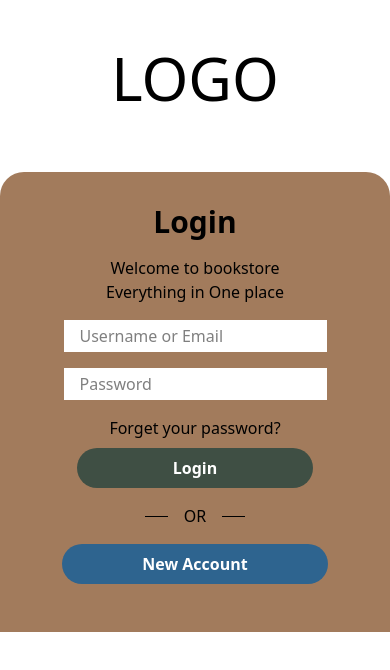
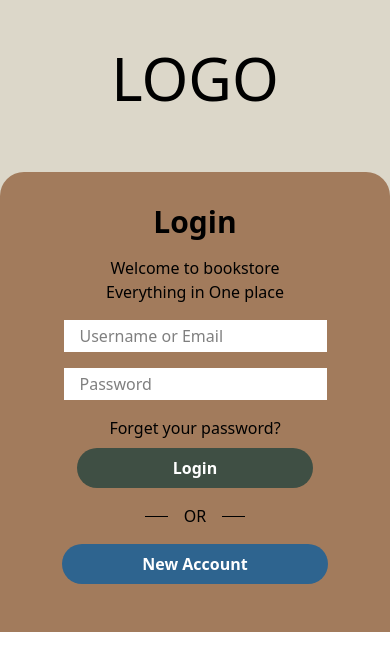
Before and after one commit to kkoryax/jsd9-spicyCatPadthai-html-site, a React app: page html/login.html in a window 390 px wide. Built offline with nearby package versions, Linux system fonts and the light colour scheme.

Commit message:
feat(login/mobile): minor changed at logo section- added bg color cream and changed margin to mt from m

```diff
--- a/html/login.html
+++ b/html/login.html
@@ -7,13 +7,13 @@
     <link rel="stylesheet" href="/stylesheet.css">
 </head>
 <body>
-    <main class="flex flex-col justify-center items-center">
+    <main class="flex flex-col justify-center items-center bg-[var(--cls-cream)]">
         <section>
             <h2 class="text-6xl font text-center p-6 m-6">LOGO</h2>
             <p class="hidden">Welcome to bookstore Everything in One place"</p>
         </section>
         <section
-            class="flex flex-col justify-center items-center w-screen h-fit m-4 p-8 bg-[var(--cls-lightbrown)] rounded-t-3xl">
+            class="flex flex-col justify-center items-center w-screen h-fit mt-4 p-8 bg-[var(--cls-lightbrown)] rounded-t-3xl">
             <h2 class="text-3xl font-bold">Login</h2>
             <p class="justify-center items-center text-center p-4 w-[30ch]">Welcome to bookstore Everything in One place</p>
             <form action="" class="flex flex-col justify-center items-center" method="get">
```
